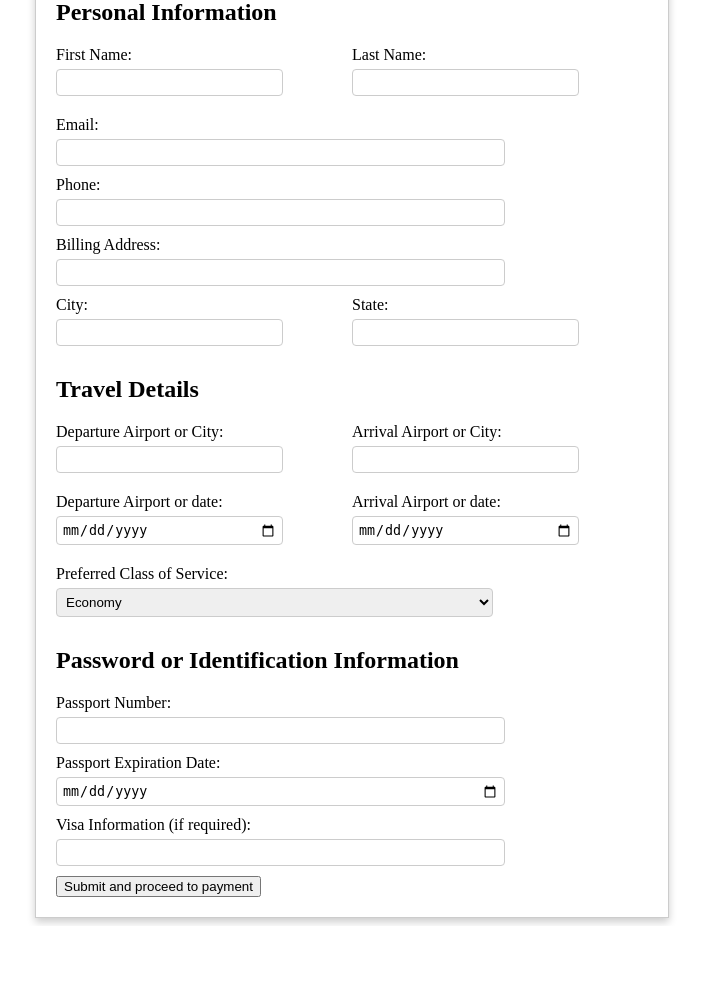
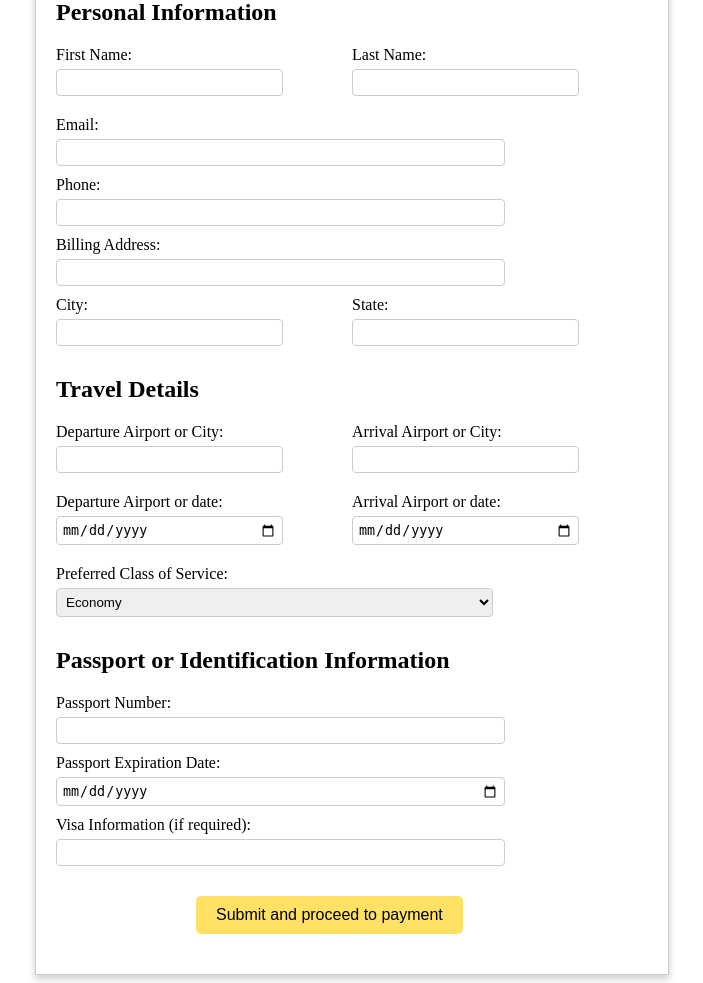
Before and after one commit to Nithish1321/Flight-Booking-System, a Flask app: page /customerdetail in a window 1280 px wide. Shown: the part 428-1411 px from the top of the page, without its empty margins (288-991 px from the left). Before the commit the page ends 1353 px from the top, so only its background shows below. Run offline with Flask 3, Linux system fonts and the light colour scheme.

Commit message:
Trained model

```diff
--- a/static/css/customerdetail.css
+++ b/static/css/customerdetail.css
@@ -59,3 +59,18 @@ textarea[id="specialRequests"]{
     border: 1px solid #ccc; /* Reduce the thickness of input box borders */
     border-radius: 4px; /* Add some border radius for a softer look */
 }
+.styled-button {
+    margin: 20px;
+    margin-left: 140px;
+    background-color: #ffe165; /* Set the background color to #ffe165 */
+    color: #000; /* Set the text color to black */
+    padding: 10px 20px; /* Add padding for a better appearance */
+    border: none; /* Remove the button border */
+    border-radius: 5px; /* Add rounded corners */
+    font-size: 16px; /* Set the font size */
+    cursor: pointer; /* Change the cursor to a pointer on hover */
+}
+
+.styled-button:hover {
+    background-color: #ffcf33; /* Change the background color on hover */
+}
--- a/templates/customerdetails.html
+++ b/templates/customerdetails.html
@@ -84,7 +84,7 @@
 
             </section>
             <section>
-                <h2>Password or Identification Information</h2>
+                <h2>Passport or Identification Information</h2>
 
                 <div class="form-group">
                     <label for="Passport Number">Passport Number:</label>
@@ -105,7 +105,7 @@
 
 
 
-            <button onclick="window.location.href='/payment'">Submit and proceed to payment</button>
+            <button class="styled-button" onclick="window.location.href='/payment'">Submit and proceed to payment</button>
         </form>
         </div>
 
```
Also changed, not shown: templates/index.html (+1 -8 lines), templates/ticket.html (added, +22 -0 lines), 2 other files.
